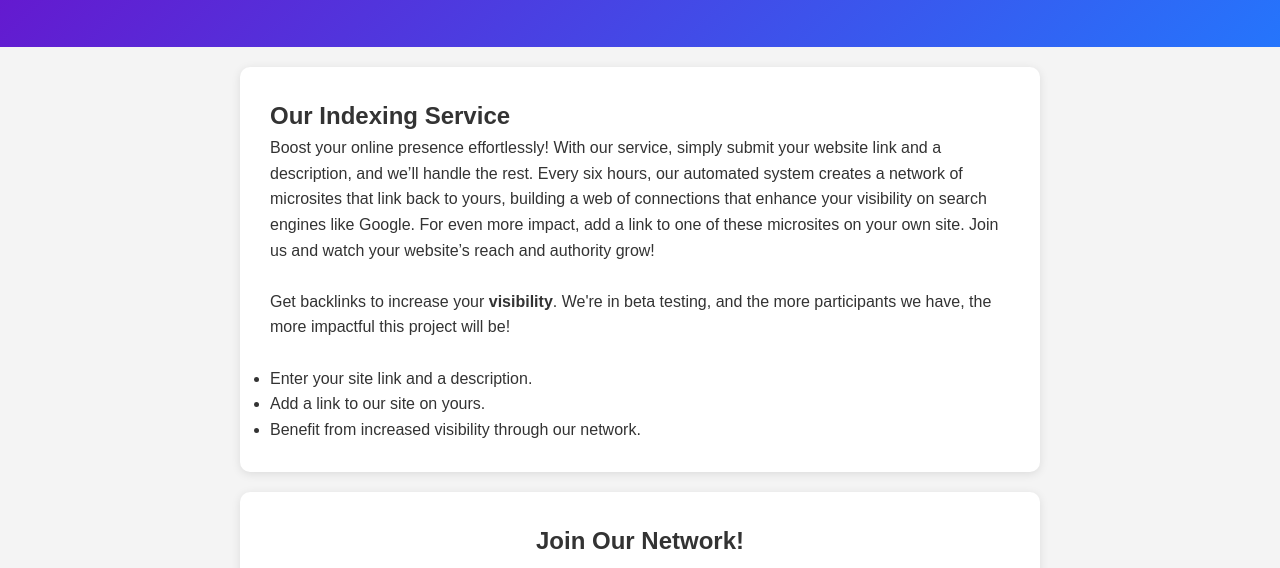
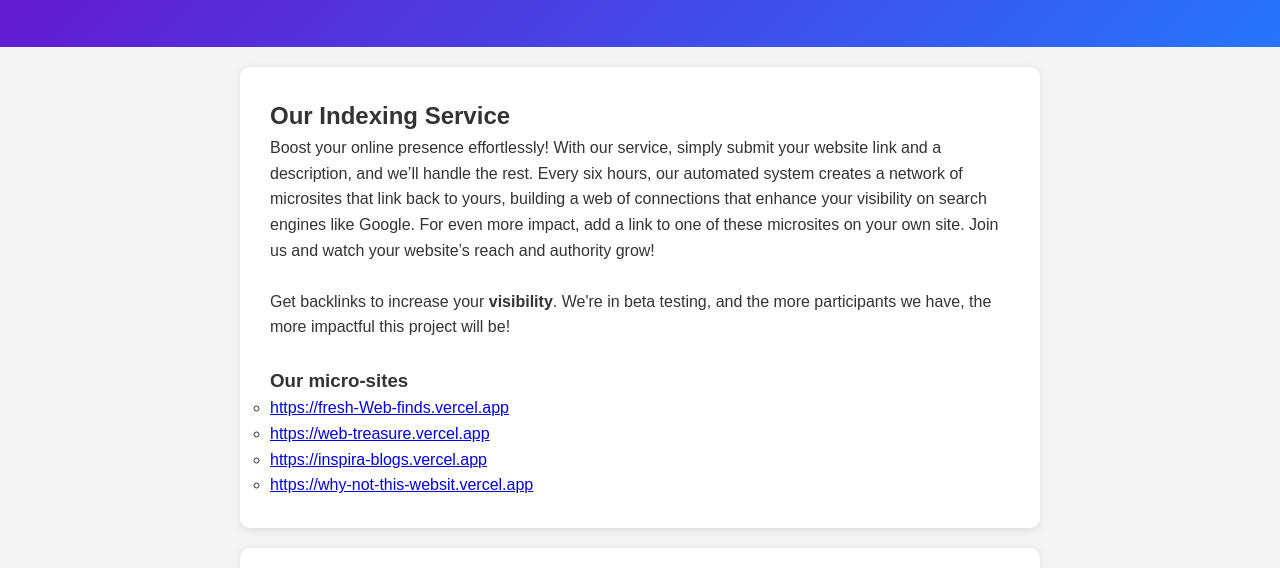
Before and after one commit to zeltazAlfo/arceus, a plain HTML site: page index.html in a window 1280 px wide. Shown: the part 130-698 px from the top of the page. Drawn offline with Linux system fonts and the light colour scheme.

Commit message:
Mise à jour du fichier index.html

```diff
--- a/index.html
+++ b/index.html
@@ -21,9 +21,10 @@
             Get backlinks to increase your <strong>visibility</strong>. We're in beta testing, and the more participants we have, the more impactful this project will be!</p>
             <br>
             <ul>
-                <li>Enter your site link and a description.</li>
-                <li>Add a link to our site on yours.</li>
-                <li>Benefit from increased visibility through our network.</li>
+                <h3>Our micro-sites</h3>
+                <ul >
+                    <li><a href='https://fresh-Web-finds.vercel.app'>https://fresh-Web-finds.vercel.app</a></li><li><a href='https://web-treasure.vercel.app'>https://web-treasure.vercel.app</a></li><li><a href='https://inspira-blogs.vercel.app'>https://inspira-blogs.vercel.app</a></li><li><a href='https://why-not-this-websit.vercel.app'>https://why-not-this-websit.vercel.app</a></li>
+                </ul>
             </ul>
 
         </div>
@@ -32,7 +33,7 @@
     <section id="form" class="form-section">
         <h2 id="bold-text">Join Our Network!</h2>
         <ul id="link_list"style="display: none;">
-            <li><a href='https://FreshWebFinds.vercel.app'>https://FreshWebFinds.vercel.app</a></li><li><a href='https://WebTreasure.vercel.app'>https://WebTreasure.vercel.app</a></li><li><a href='https://InspiraBlogs.vercel.app'>https://InspiraBlogs.vercel.app</a></li><li><a href='https://WhyNotThisWebsit.vercel.app'>https://WhyNotThisWebsit.vercel.app</a></li>
+            <li><a href='https://fresh-Web-finds.vercel.app'>https://fresh-Web-finds.vercel.app</a></li><li><a href='https://web-treasure.vercel.app'>https://web-treasure.vercel.app</a></li><li><a href='https://inspira-blogs.vercel.app'>https://inspira-blogs.vercel.app</a></li><li><a href='https://why-not-this-websit.vercel.app'>https://why-not-this-websit.vercel.app</a></li>
         </ul>
         <form>
             <input type="url" id="url-input" placeholder="https://example.com/important-page" required>
```
